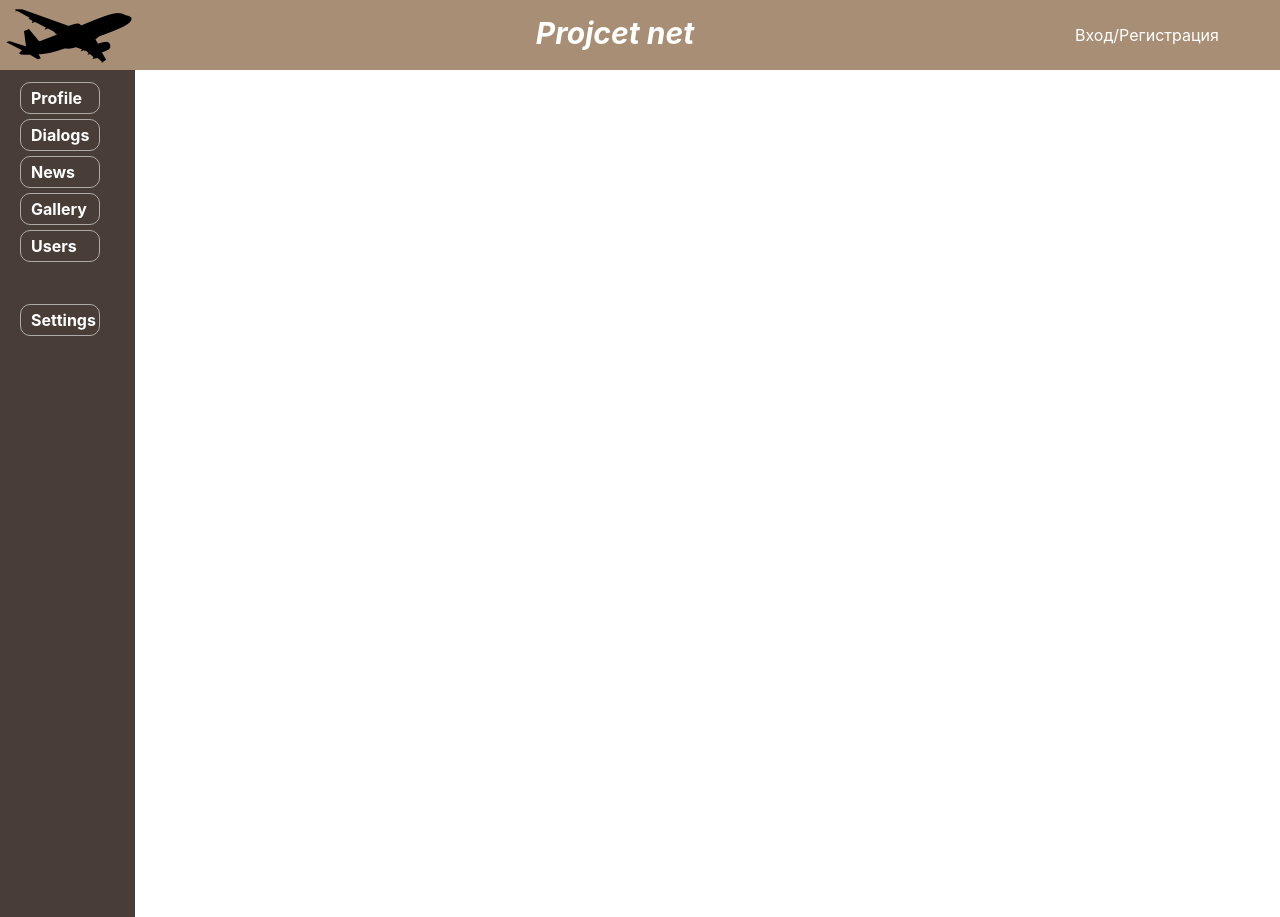
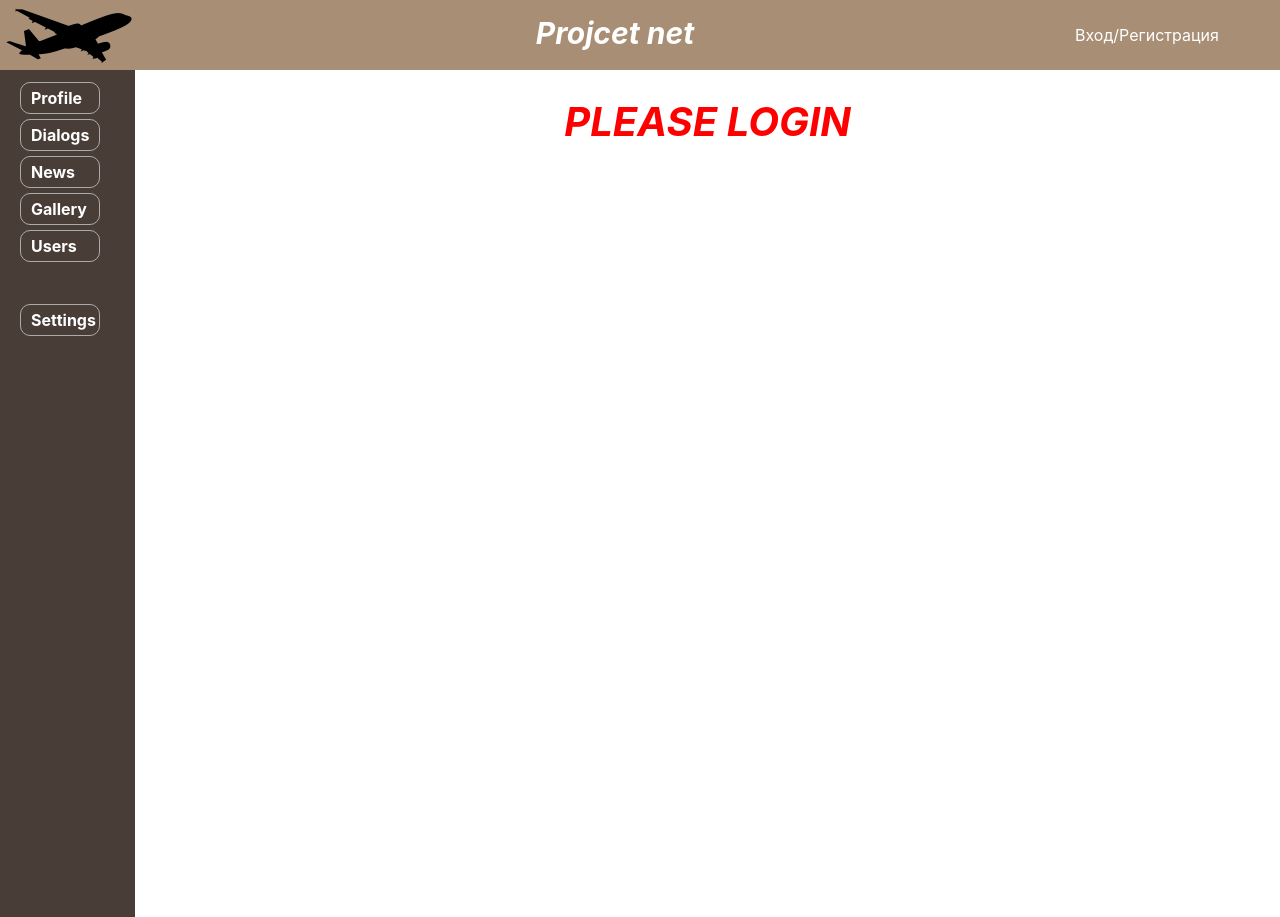
Before and after one commit to Priv-u/my-new-net, a React (Create React App) app: page /login in a window 1280 px wide. Built offline with nearby package versions, Linux system fonts and the light colour scheme; no server answers.

Commit message:
Забахал редирект (вместо него сейчас используется Navigate)

```diff
--- a/src/App.js
+++ b/src/App.js
@@ -6,6 +6,7 @@ import Dialogs from './components/Dialogs/Dialogs';
 import { BrowserRouter, Route, Routes } from 'react-router-dom';
 import ProfileContainer from './components/Profile/ProfileContainer';
 import HeaderContainer from './components/Header/HeaderContainer';
+import Login from './components/Login/Login';
 
 const App = (props) => {
   return (
@@ -15,6 +16,7 @@ const App = (props) => {
         <Navbar />
         <div class='app-wrapper-contetnt'>
           <Routes>
+            <Route path='/login' element={<Login />} />
             <Route path='/profile/:userId' element={<ProfileContainer />} />
             <Route path='/profile' element={<ProfileContainer />} />
             <Route path='/dialogs' element={<Dialogs />} />
--- a/src/api/api.js
+++ b/src/api/api.js
@@ -5,7 +5,7 @@ const instance = axios.create({
   withCredentials: true,
   baseURL: 'https://social-network.samuraijs.com/api/1.0/',
   headers: {
-    "API-KEY": "708afbe4-3233-42b5-932f-ea7d06b4d954"
+    "API-KEY": "0d3b6300-0b44-485d-b5b4-71c164b24428"
   }
 })
 
--- a/src/components/Dialogs/Messages/Messages.jsx
+++ b/src/components/Dialogs/Messages/Messages.jsx
@@ -1,6 +1,7 @@
 import React from "react";
 import s from './Messages.module.css'
 import Message from "./Message/Message";
+import { Navigate } from "react-router-dom";
 
 
 const Messages = (props) => {
@@ -19,6 +20,9 @@ const Messages = (props) => {
     message={m.message}
     messageDate={m.messageDate}
     messageTime={m.messageTime} />);
+  if (props.isAuth === false) {
+    return <Navigate to={'/login'} />
+  }
   return (
     <div >
       <div className={s.messages}>
--- a/src/components/Dialogs/Messages/MessagesContainer.jsx
+++ b/src/components/Dialogs/Messages/MessagesContainer.jsx
@@ -6,7 +6,8 @@ import Messages from './Messages';
 let mapStateToProps = (state) => {
   return {
     messages: state.dialogsPage.messages,
-    newMessage: state.dialogsPage.newMessage
+    newMessage: state.dialogsPage.newMessage,
+    isAuth: state.auth.isAuth
   }
 }
 
--- /dev/null
+++ b/src/components/Login/Login.jsx
@@ -0,0 +1,14 @@
+import React from 'react';
+import s from './Login.module.css';
+
+const Login = (props) => {
+  return (
+    <div >
+      <div className={s.login}>
+        <h1>PLEASE LOGIN</h1>
+      </div>
+
+    </div >
+  )
+}
+export default Login;
--- /dev/null
+++ b/src/components/Login/Login.module.css
@@ -0,0 +1,7 @@
+.login {
+  font-size: 20px;
+  font-style: italic;
+  font-weight: bold;
+  color: red;
+  text-align: center;
+}
--- a/src/components/Profile/ProfileContainer.jsx
+++ b/src/components/Profile/ProfileContainer.jsx
@@ -5,6 +5,7 @@ import Profile from "./Profile";
 // import * as axios from "axios";
 import { withRouter } from './../common/withRouter';
 import { profileAPI } from './../../api/api';
+import { Navigate } from 'react-router-dom'
 
 
 class ProfileContainer extends React.Component {
@@ -25,6 +26,9 @@ class ProfileContainer extends React.Component {
   }
 
   render() {
+    if (this.props.isAuth == false) {
+      return <Navigate to={'/login'} />
+    }
     return (
       <Profile {...this.props} profile={this.props.profile} />
     )
@@ -36,7 +40,8 @@ let mapStateToProps = (state) => (
     posts: state.profilePage.posts,
     newPost: state.profilePage.newPost,
     profile: state.profilePage.profile,
-    myId: state.auth.id
+    myId: state.auth.id,
+    isAuth: state.auth.isAuth
 
   }
 )
```
